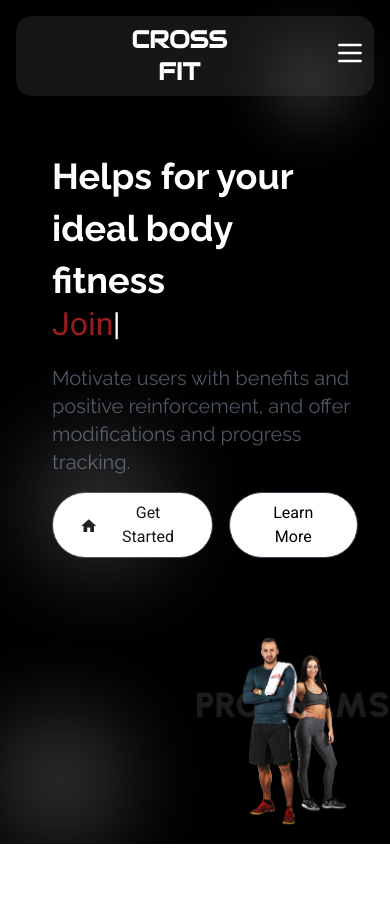
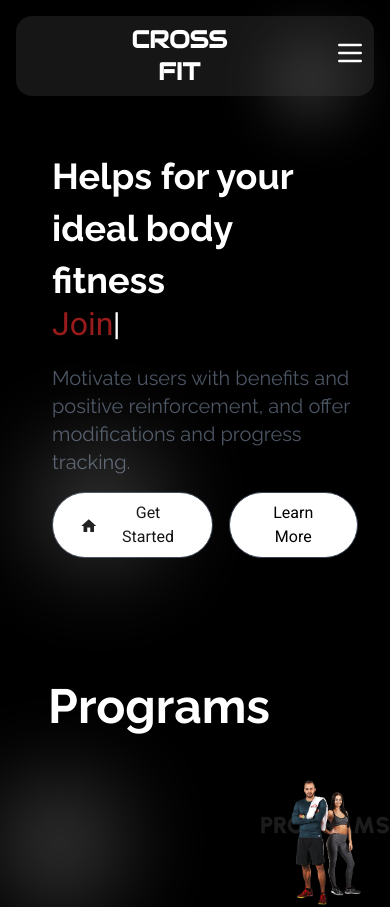
Before and after one commit to shehanrandika99/Modern-Gym, an Angular app in the folder GymApplication/: page / in a window 390 px wide. Before the commit the page ends 844 px from the top, so only its background shows below. Built offline with nearby package versions, Linux system fonts and the light colour scheme.

Commit message:
Style program component with custom font and update layout for improved responsiveness

```diff
--- a/GymApplication/src/app/program/program.component.css
+++ b/GymApplication/src/app/program/program.component.css
@@ -0,0 +1,3 @@
+h1{
+    font-family: MyFont;
+}
--- a/GymApplication/src/app/program/program.component.html
+++ b/GymApplication/src/app/program/program.component.html
@@ -1,13 +1,15 @@
 <div class="mt-16">
+    <div class="">
+        <h1 class="text-5xl font-bold text-start text-white p-12 md:text-start sm:text-center">Programs</h1>
     <div class="flex">
-        <div class="w-1/2">
-
+        <div class="w-2/3">
+            <div class="flex p-2">
+                <div class="w-1/2"></div>
+                <div class="w-1/2"></div>
+            </div>
         </div>
-        <div class="w-1/2">
-            <img
-            src="images/background2.png"
-            alt="background"
-            class="h-auto object-cover" />
+        <div class="w-1/3">
+            <img src="images/background2.png" alt="background" class="h-auto object-cover" />
         </div>
     </div>
 </div>
```
